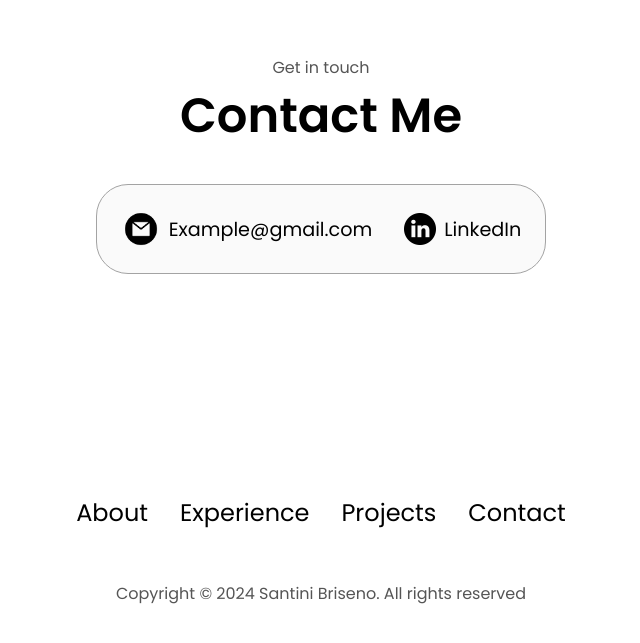
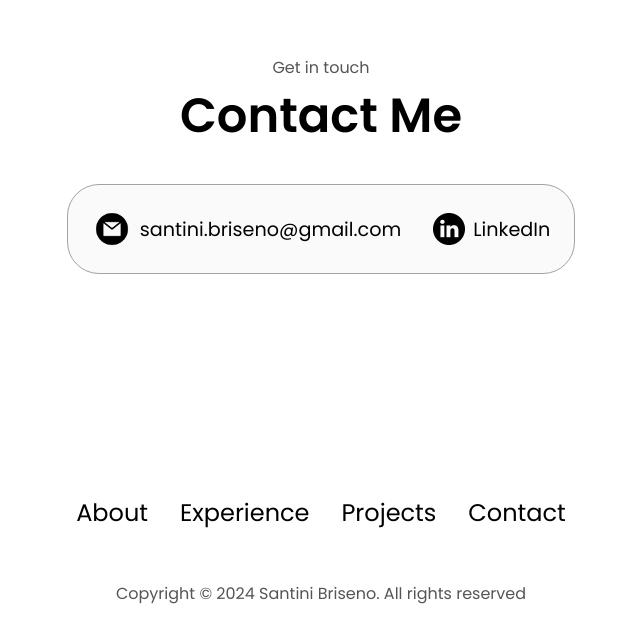
Before and after one commit to incoherentaco/incoherentaco.github.io, a plain HTML site: page index.html in a window 1280 px wide. Shown: the part 4310-4953 px from the top of the page, without its empty margins (319-959 px from the left). Drawn offline with Linux system fonts and the light colour scheme.

Commit message:
Update index.html

```diff
--- a/index.html
+++ b/index.html
@@ -351,7 +351,7 @@
             alt="Email icon"
             class="icon contact-icon email-icon"
           />
-          <p><a href="mailto:examplemail@gmail.com">Example@gmail.com</a></p>
+          <p><a href="mailto:santini.briseno@gmail.com">santini.briseno@gmail.com</a></p>
         </div>
         <div class="contact-info-container">
           <img
```
